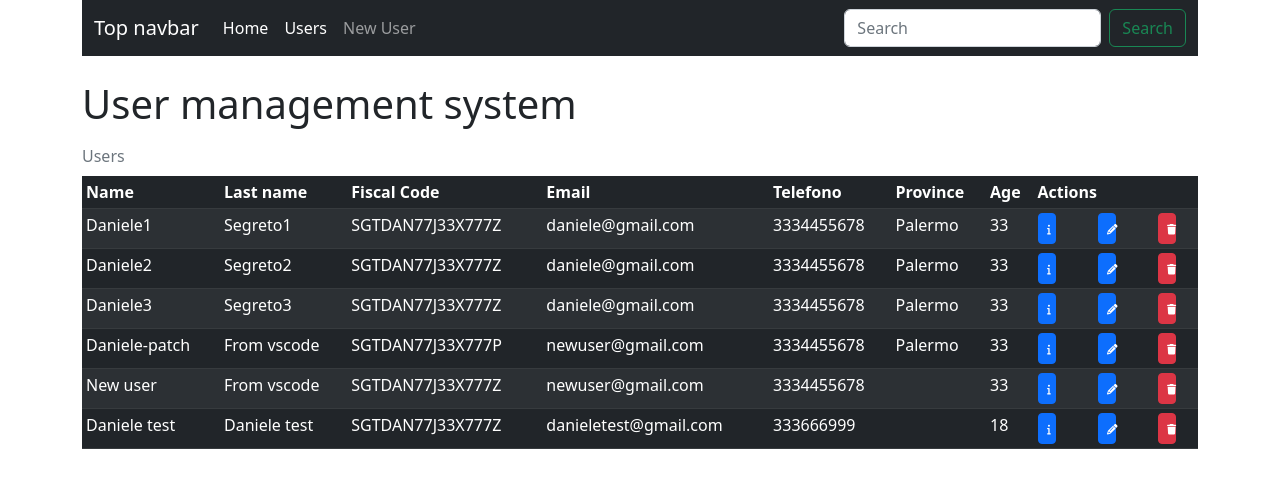
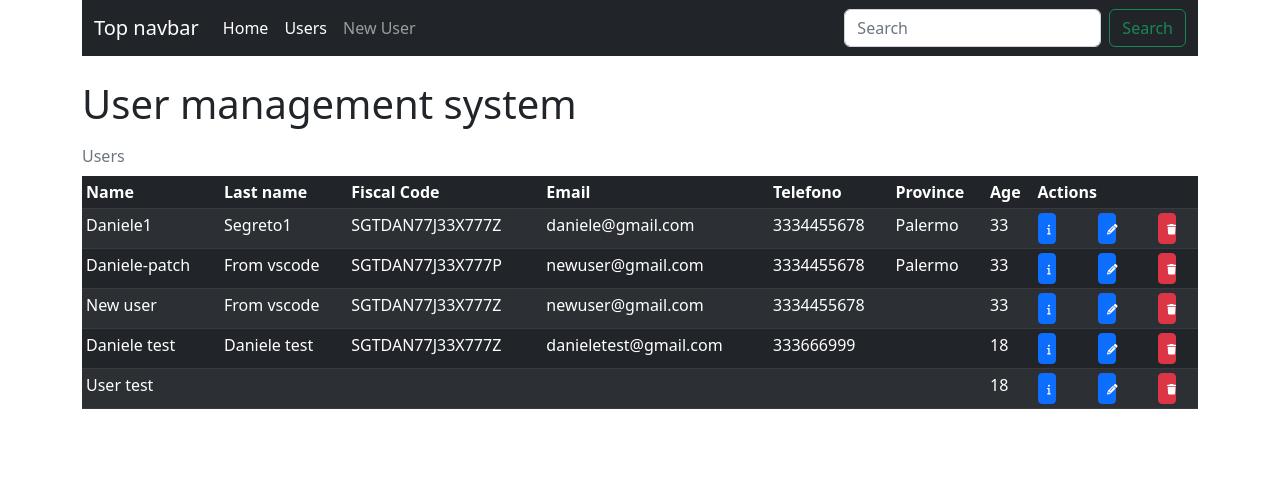
Before and after one commit to daniele-segreto/my-ums, an Angular app: page /users in a window 1280 px wide. Shown: the top 488 px of the page. Built offline with nearby package versions, Linux system fonts and the light colour scheme; data requests are answered from the project's data file.

Commit message:
Jsonserver. Eliminare un utente

```diff
--- a/db.json
+++ b/db.json
@@ -4,26 +4,6 @@
       "id": 1,
       "name": "Daniele1",
       "lastname": "Segreto1",
-      "email": "daniele@gmail.com",
-      "fiscalcode": "SGTDAN77J33X777Z",
-      "province": "Palermo",
-      "phone": "3334455678",
-      "age": 33
-    },
-    {
-      "id": 2,
-      "name": "Daniele2",
-      "lastname": "Segreto2",
-      "email": "daniele@gmail.com",
-      "fiscalcode": "SGTDAN77J33X777Z",
-      "province": "Palermo",
-      "phone": "3334455678",
-      "age": 33
-    },
-    {
-      "id": 3,
-      "name": "Daniele3",
-      "lastname": "Segreto3",
       "email": "daniele@gmail.com",
       "fiscalcode": "SGTDAN77J33X777Z",
       "province": "Palermo",
@@ -59,6 +39,16 @@
       "province": "",
       "phone": "333666999",
       "age": 18
+    },
+    {
+      "id": 7,
+      "name": "User test",
+      "lastname": "",
+      "email": "",
+      "fiscalcode": "",
+      "province": "",
+      "phone": "",
+      "age": 18
     }
   ]
 }
--- a/src/app/user/user.component.ts
+++ b/src/app/user/user.component.ts
@@ -20,8 +20,8 @@ export class UserComponent {
   faInfo = faInfo; // Icona info (per il tasto del dettaglio utente)
   iconSize: SizeProp | undefined = 'xs';
 
-    // Inietto il router nel costruttore
-    constructor(private userService: UserService, private route: Router) { }
+  // Inietto il router nel costruttore
+  constructor(private userService: UserService, private route: Router) { }
 
   deleteUser() {
     this.userDeleted.emit(this.user);
--- a/src/app/users/users.component.html
+++ b/src/app/users/users.component.html
@@ -13,19 +13,15 @@
     </tr>
   </thead>
 
-  <!-- 1) L'attributo *ngIf viene utilizzato per
-      condizionare la visualizzazione del corpo della tabella sulla disponibilità della lista di utenti.
-      2) Quando l'Observable emette un valore, questo viene assegnato alla variabile 'users'.
-      Il corpo della tabella viene quindi popolato con i dati degli utenti,
-      grazie alla direttiva *ngFor, che cicla sull'array 'users' e crea una riga della tabella per ogni utente.
-      3) Quando l'Observable non emette alcun valore, il corpo della tabella non viene mostrato.-->
-  <tbody *ngIf="(users$ | async) as users">
+  <!-- METODO 1: -->
+  <!-- <tbody *ngIf="(users$ | async) as users"> -->
+
+  <!-- METODO 2: -->
+  <tbody>
   <tr app-user
-  *ngFor="let user of users" [user-data]="user"
-  (onDeleteUser)="onDeleteUser($event)"
-  (onSelectUser)="onSelectUser($event)">
+      *ngFor="let user of users" [user-data]="user"
+      (onDeleteUser)="onDeleteUser($event)"
+      (onSelectUser)="onSelectUser($event)">
   </tr>
   </tbody>
-  <!-- N.B. la pipe 'async' automaticamente farà la 'subscribe' a questa stream di dati che abbiamo impostato sul .ts (cioè 'users$'). Farà la 'subscribe' e ci consegnerà i 'dati';
-    Co, 'as' mettiamo un alias per la risposta, cioè diciamo: quando hai fatto la 'subscribe' e abbiamo i 'dati' dello stream, passa questi dati alla variabile 'users'. -->
 </table>
--- a/src/app/users/users.component.ts
+++ b/src/app/users/users.component.ts
@@ -9,33 +9,32 @@ import { Observable } from 'rxjs';
   styleUrls: ['./users.component.css']
 })
 export class UsersComponent implements OnInit {
-
   title = 'Users';
 
-  // users: User[] = [];
-  //public users: Observable<User[]> = new Observable; // trasformiamo 'users' in un Observable di tipo array
-
-  // - oppure lo impostiamo direttamente quà, invece che metterlo in ngOnInit() --->
-
-  // Dichiarazione di una variabile pubblica della classe con tipo Observable<User[]>
-  // Inizializzazione della variabile con la chiamata al metodo getUsers() del servizio 'service'
-  public users$: Observable<User[]> = this.service.getUsers(); // <=== *
-  // N.B. il dollaro il users$ è una convenzione che serve ad indicare che la variabile è un Observable (una stream di dati)
-  // Questo Observable viene chiamato quando noi chiamiamo la pipe sull'html
+  public users$: Observable<User[]> = this.service.getUsers();
+  public users: User[] = []; // Inizializzo la variabile 'users' con un array vuoto di oggetti 'User' (serve per il METODO 2)
 
   @Output() updateUser = new EventEmitter<User>();
 
   constructor(private service: UserService) {}
 
   ngOnInit(): void {
-    // Chiamata al servizio getUsers() tramite l'istanza di this.service
-    // this.users = this.service.getUsers() <=== *
-      // Sottoscrizione all'Observable restituito dal servizio
-      // .subscribe(response => this.users = response);
+    // *METODO 2:
+    this.service.getUsers().subscribe(res => this.users = res);
   }
 
+  // Questo codice cancella l'utente dal database e ricarica la pagina
   onDeleteUser(user: User) {
-    this.service.deleteUser(user);
+    this.service.deleteUser(user).subscribe(res => { // Si sottoscrive all'Observable restituito dal metodo 'deleteUser' del servizio per eliminare l'utente dal database
+
+      // METODO 1: utilizzando sul file html: <tbody *ngIf="(users$ | async) as users">
+      // location.reload(); // Ricarica la pagina dopo la cancellazione dell'utente
+
+      // *METODO 2: togliendo l'*ngIf dal <tbody>
+      // Questo codice richiede la lista degli utenti dal server e la assegna alla variabile 'users'
+      this.service.getUsers().subscribe(res => this.users = res);
+      // Si sottoscrive all'Observable restituito dal metodo 'getUsers' del servizio per ottenere la lista degli utenti dal server. Quando la risposta arriva, assegna la lista degli utenti alla variabile 'users'.
+    });
   }
 
   onSelectUser(user: User) {
```
